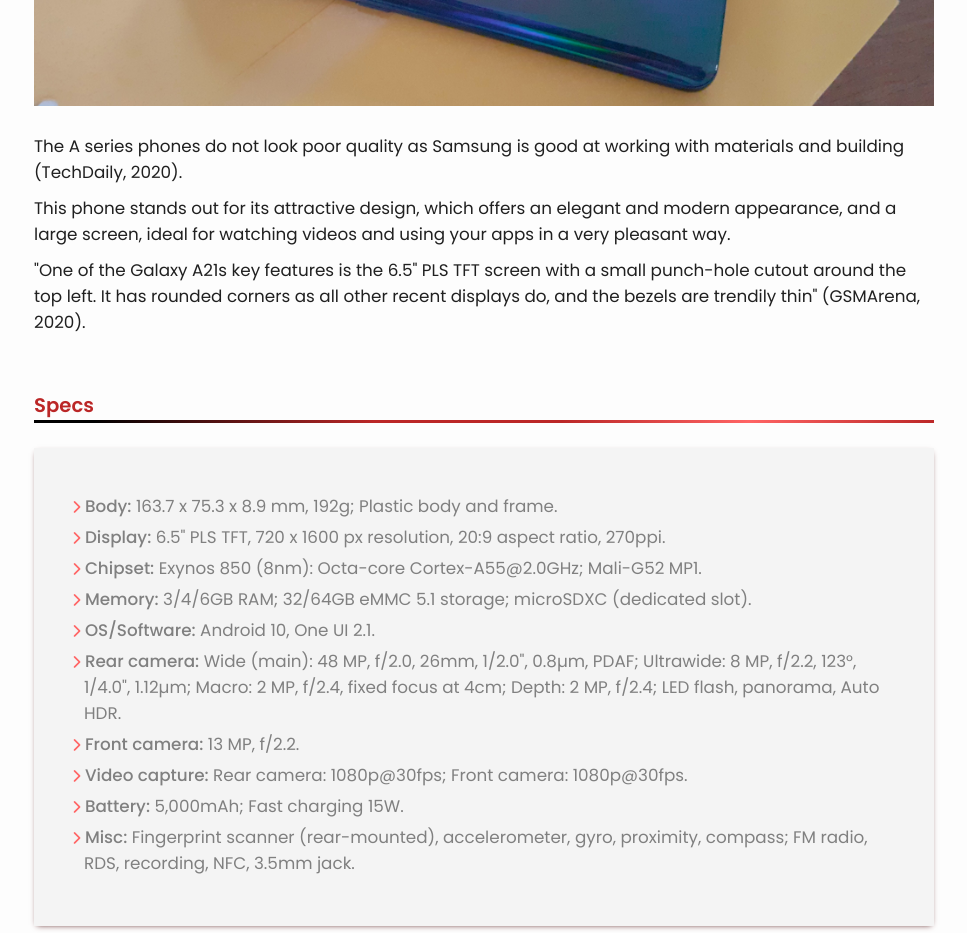
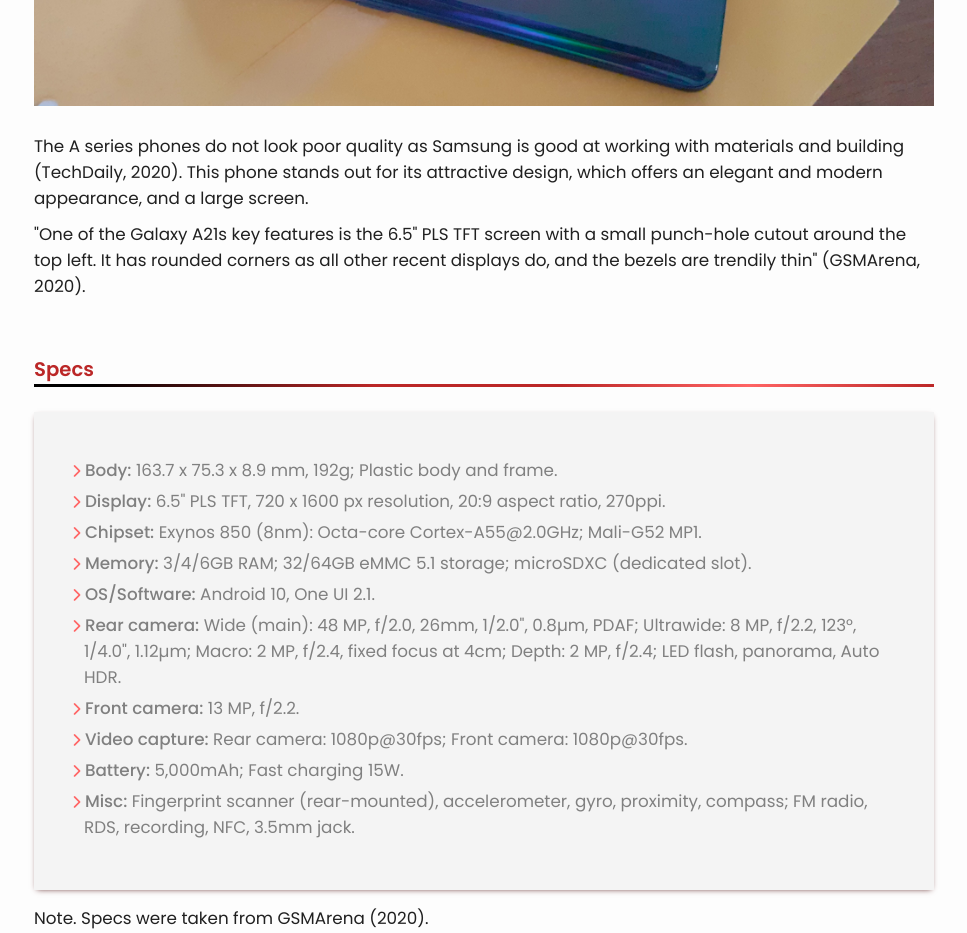
Before and after one commit to leomathot/cac-23037-prueba-03, a plain HTML site: page index.html in a window 1280 px wide. Shown: the part 1600-2533 px from the top of the page, without its empty margins (156-1123 px from the left). Drawn offline with Linux system fonts and the light colour scheme.

Commit message:
Update content

```diff
--- a/index.html
+++ b/index.html
@@ -91,8 +91,7 @@
 
                 <img src="./images/phone-back-on-notebook-02.jpg" alt="">
 
-                <p>The A series phones do not look poor quality as Samsung is good at working with materials and building (TechDaily, 2020).</p>
-                <p>This phone stands out for its attractive design, which offers an elegant and modern appearance, and a large screen, ideal for watching videos and using your apps in a very pleasant way.</p>
+                <p>The A series phones do not look poor quality as Samsung is good at working with materials and building (TechDaily, 2020). This phone stands out for its attractive design, which offers an elegant and modern appearance, and a large screen.</p>
                 <p>"One of the Galaxy A21s key features is the 6.5" PLS TFT screen with a small punch-hole cutout around the top left. It has rounded corners as all other recent displays do, and the bezels are trendily thin" (GSMArena, 2020).</p>
 
         </article>
```
